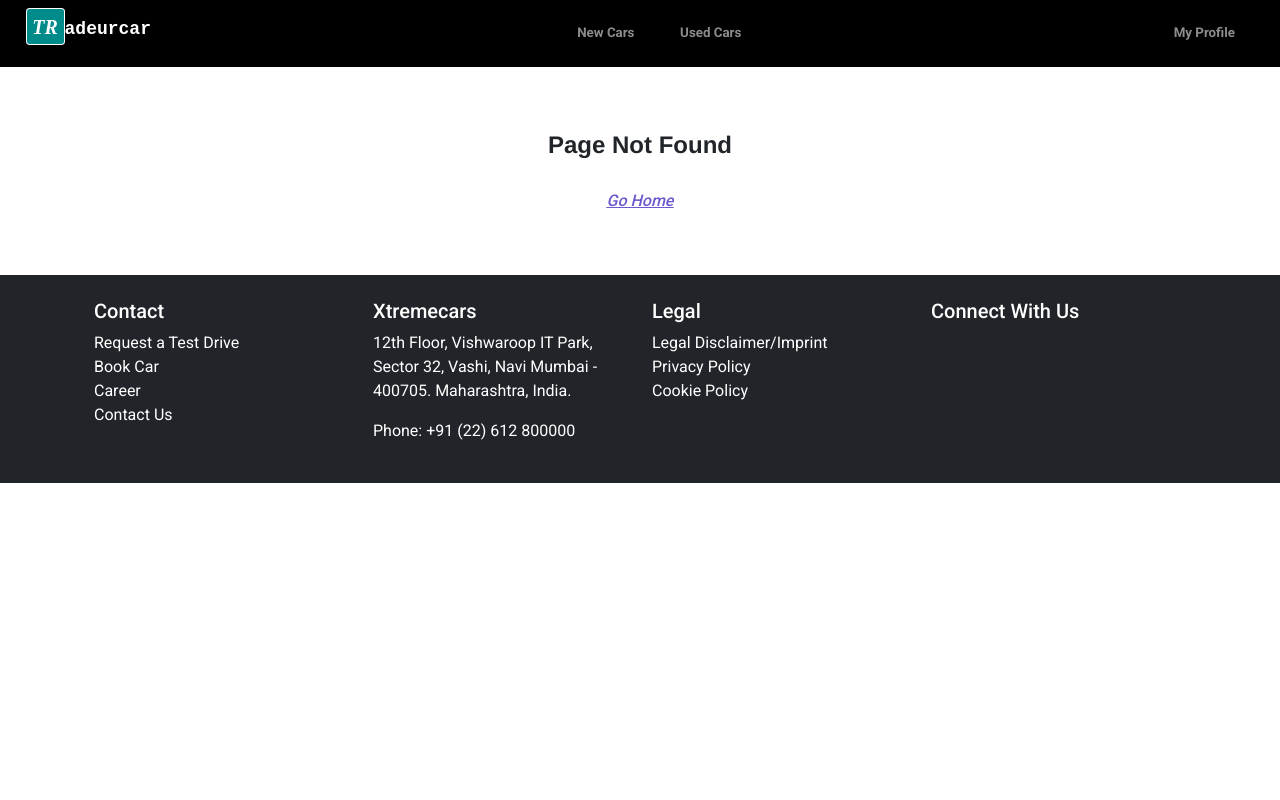
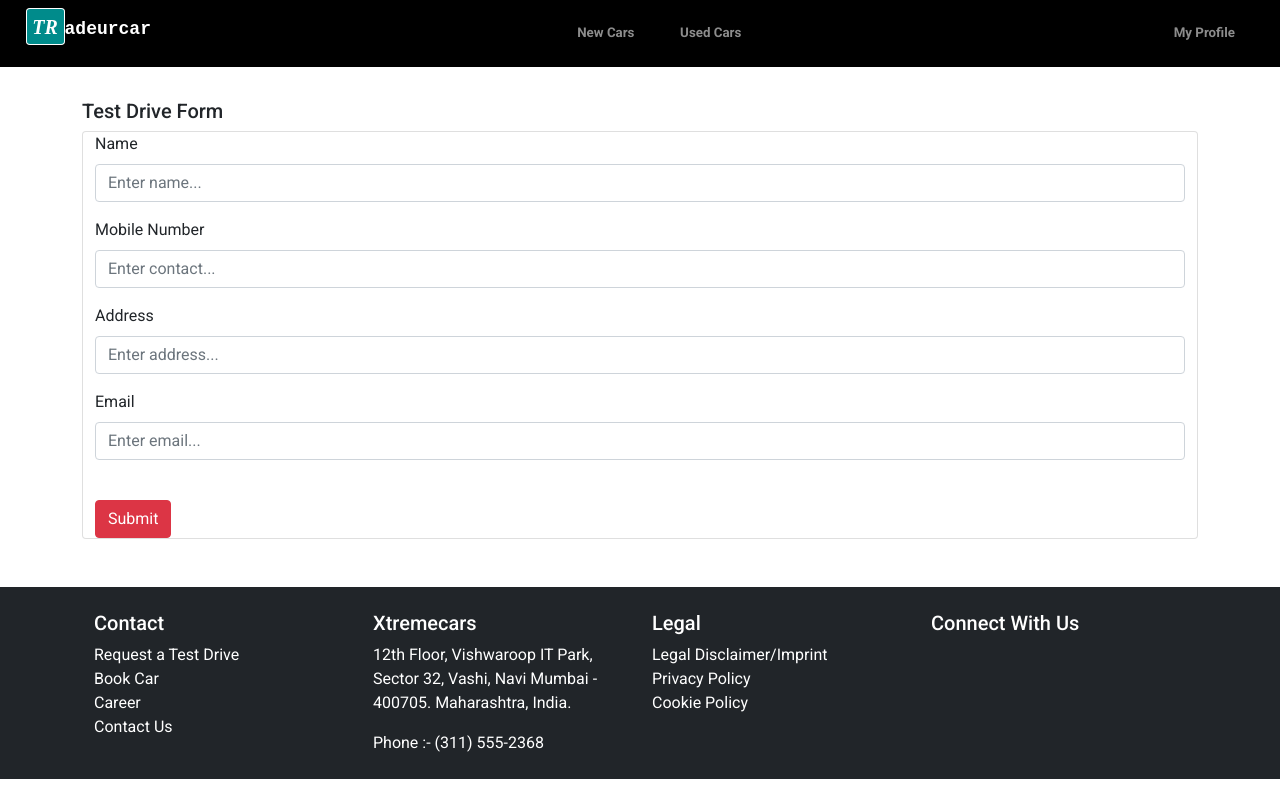
Before and after one commit to DteTRPod3/TRTraining_FinalAssignment, a React (Create React App) app: page /test_drive in a window 1280 px wide. Before the commit this address led to /page_notfound. Built offline with nearby package versions, Linux system fonts and the light colour scheme.

Commit message:
Made the necessary changes added in the PR review along with Carrer page

```diff
--- a/package.json
+++ b/package.json
@@ -16,6 +16,7 @@
     "react-bootstrap": "^2.3.0",
     "react-bootstrap-icons": "^1.8.1",
     "react-dom": "^18.0.0",
+    "react-hook-form": "^7.30.0",
     "react-redux": "^8.0.0",
     "react-router-dom": "^6.3.0",
     "react-scripts": "5.0.1",
--- a/src/components/Footer/Footer.tsx
+++ b/src/components/Footer/Footer.tsx
@@ -14,7 +14,7 @@ function Footer() {
                 <h5 data-testid="contact">Contact</h5>
                 <ul className="list-unstyled mb-0">
                   <li>
-                    <Link to="/testdrive" className="text-white linkStyling">
+                    <Link to="/test_drive" className="text-white linkStyling">
                       Request a Test Drive
                     </Link>
                   </li>
@@ -37,11 +37,11 @@ function Footer() {
               </div>
               <div className="col-lg-3 col-md-6 mb-4 mb-md-0 text-left">
                 <h5>Xtremecars</h5>
-                <p>
+                <address>
                   12th Floor, Vishwaroop IT Park, Sector 32, Vashi, Navi Mumbai
                   - 400705. Maharashtra, India.
-                </p>
-                <p>Phone: +91 (22) 612 800000</p>
+                </address>
+                <a href="tel:+13115552368" className="formatLink">Phone :- (311) 555-2368</a>
               </div>
               <div className="col-lg-3 col-md-6 mb-4 mb-md-0 text-left">
                 <h5>Legal</h5>
--- a/src/components/RouterComponent/RouterComponent.tsx
+++ b/src/components/RouterComponent/RouterComponent.tsx
@@ -1,4 +1,4 @@
-import React from "react";
+import React, { FormEventHandler } from "react";
 import { Routes, Route, Navigate } from "react-router-dom";
 import Booking from "../../pages/Booking/Booking";
 import Confirmation from "../../pages/BookingConfirmation/Confirmation";
@@ -9,9 +9,6 @@ import Contact from "../../pages/Contact/Contact";
 import HomePage from "../../pages/LandingPage/HomePage";
 import NotFound from "../../pages/NotFound/NotFound";
 import TestDrive from "../../pages/TestDrive/TestDrive";
-import CarsList from "../../pages/CarsList/CarsList";
-import HomePage from "../../pages/LandingPage/HomePage";
-import NotFound from "../../pages/NotFound/NotFound";
 
 function RouterComponent() {
   return (
@@ -20,13 +17,12 @@ function RouterComponent() {
         <Route path="/" element={<Navigate to="/home" />} />
         <Route path="/home" element={<HomePage />} />
         <Route path="/cars" element={<CarsList />} />
-        <Route path="/cardetails/:id" element={<CarDetails />} />
+        <Route path="/car_details/:id" element={<CarDetails />} />
         <Route path="/booking/:id" element={<Booking />} />
         <Route path="/booking_confirmation" element={<Confirmation />} />
         <Route path="/careers" element={<Careers />} />
         <Route path="/contact" element={<Contact />} />
-        <Route path="/testdrive" element={<TestDrive />} />
-        <Route path="/page_notfound" element={<NotFound />} />
+        <Route path="/test_drive" element={<TestDrive />} />
         <Route path="*" element={<Navigate to="/page_notfound" />} />
         DefaultRoute
       </Routes>
--- a/src/constants.ts
+++ b/src/constants.ts
@@ -13,4 +13,6 @@ export const constants = {
       "Lucknow",
       "Jaipur",
     ],
+    contactpattern:"[6-9]{1}[0-9]{9}",
+    emailpattern:"[a-z0-9._%+-]+@[a-z0-9.-]+\.[a-z]{2,4}$"
   };
--- a/src/index.css
+++ b/src/index.css
@@ -3,3 +3,11 @@
   margin: 0;
   font-family: 'Roboto', sans-serif;
 }
+.formatLink{
+  text-decoration: none;
+  color: inherit;
+}
+.formatLink:hover{
+  color: inherit;
+  text-decoration: underline;
+}
--- a/src/pages/Contact/Contact.tsx
+++ b/src/pages/Contact/Contact.tsx
@@ -12,7 +12,9 @@ function Contact() {
               <Card.Body>
                 <Card.Title className="contact--title">CALL US</Card.Title>
                 <Card.Text className="contact--text">
-                  1800&nbsp;200&nbsp;3000 (Mon to Sat 9:30 AM to 6 PM)
+                  <a href="tel:18002003000" className="formatLink">
+                    1800&nbsp;200&nbsp;3000 (Mon to Sat 9:30 AM to 6 PM)
+                  </a>
                 </Card.Text>
               </Card.Body>
             </Col>
@@ -20,7 +22,9 @@ function Contact() {
               <Card.Body>
                 <Card.Title className="contact--title">E-MAIL</Card.Title>
                 <Card.Text className="contact--text">
-                  support@xtremecars.com
+                  <a href="mailto:support@xtremecars.com" className="formatLink">
+                    support@xtremecars.com
+                  </a>
                 </Card.Text>
               </Card.Body>
             </Col>
--- a/src/pages/TestDrive/TestDrive.tsx
+++ b/src/pages/TestDrive/TestDrive.tsx
@@ -2,12 +2,9 @@ import { Button, Container, Form, Card } from "react-bootstrap";
 import { useLocation, useParams, Link, useNavigate } from "react-router-dom";
 import React, { useState } from "react";
 import "./TestDrive.scss";
+import { constants } from "../../constants";
 function TestDrive() {
   let navigate = useNavigate();
-  const [mobileValid, setMobileValid] = useState(false);
-  const [emailValid,setEmailValid] = useState(false);
-  var pattern = /^(\+\d{1,3}[- ]?)?\d{10}$/;
-  let emailPattern = /^\w+([\.-]?\w+)*@\w+([\.-]?\w+)*(\.\w{2,3})+$/
   const [validated, setValidated] = useState(false);
 
   const handleSubmit = (event: any) => {
@@ -20,19 +17,6 @@ function TestDrive() {
     setValidated(true);
   };
 
-  const handleChange = (event: any) => {
-    const {name,value} = event.target
-    if(name==="contact"){
-        if (!(!value || pattern.test(value) === false)) {
-            setMobileValid(value);
-          }
-    }
-    else if(name==="email"){
-        if (!(!value || emailPattern.test(value) === false)) {
-            setEmailValid(true);
-          }
-    }
-  };
 
   return (
     <>
@@ -59,11 +43,10 @@ function TestDrive() {
               <Form.Group className="mb-3" controlId="formGroupName">
                 <Form.Label>Mobile Number</Form.Label>
                 <Form.Control
-                  type="text"
+                  type="tel"
                   placeholder="Enter contact..."
                   required
-                  pattern="[6-9]{1}[0-9]{9}"
-                  onChange={handleChange}
+                  pattern={constants.contactpattern}
                   name="contact"
                 />
                 <Form.Control.Feedback>Looks good!</Form.Control.Feedback>
@@ -89,12 +72,11 @@ function TestDrive() {
               <Form.Group className="mb-3" controlId="formGroupName">
                 <Form.Label>Email</Form.Label>
                 <Form.Control
-                  type="text"
+                  type="email"
                   placeholder="Enter email..."
                   required
-                  pattern="[a-z0-9._%+-]+@[a-z0-9.-]+\.[a-z]{2,4}$"
+                  pattern={constants.emailpattern}
                   name="email"
-                  onChange={handleChange}
                 />
                 <Form.Control.Feedback type="valid">
                   Looks good!
```
Also changed, not shown: src/pages/Careers/Careers.tsx (+54 -7 lines), 1 other file (tests, documents, lock files or other folders).
